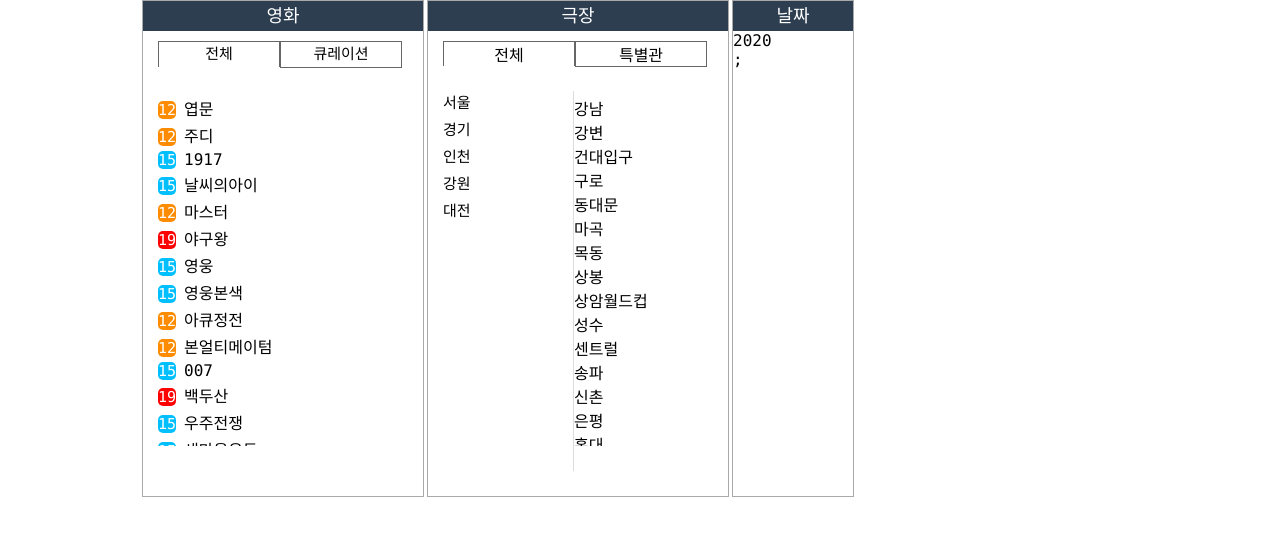
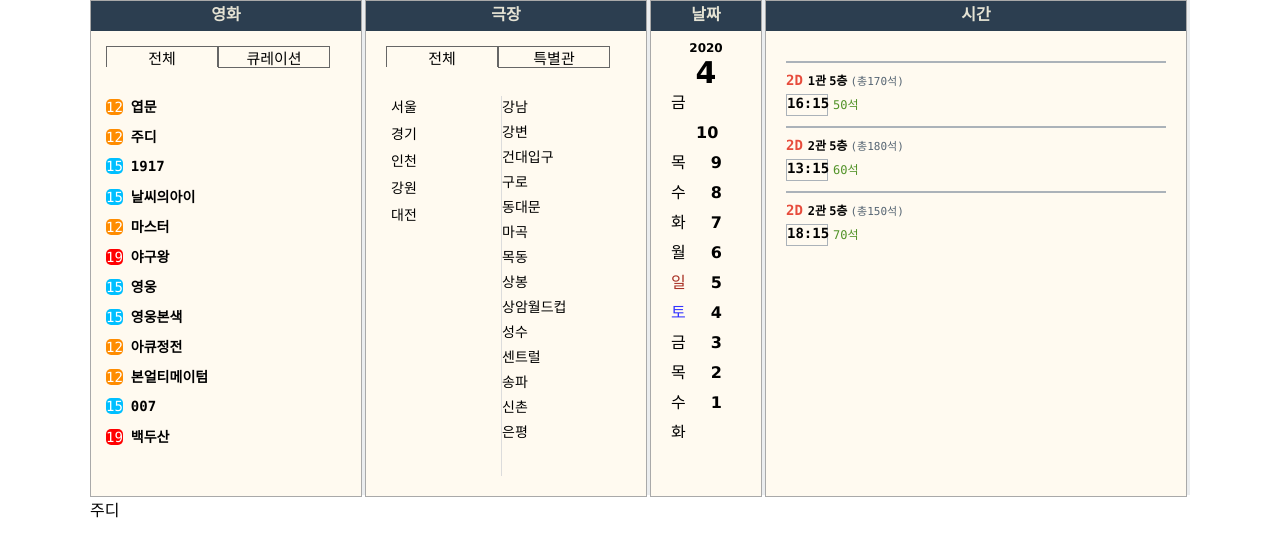
Before and after one commit to YoungJInzz/cinerium_prod, a React (Create React App) app in the folder client/: page / in a window 1280 px wide. Shown: the top 556 px of the page. Built offline with nearby package versions, Linux system fonts and the light colour scheme.

Commit message:
Add dates,time component

```diff
--- /dev/null
+++ b/client/src/components/bookInfo.jsx
@@ -0,0 +1,7 @@
+import React from "react";
+
+const BookInfo = ({ movie }) => {
+  return <div>{movie}</div>;
+};
+
+export default BookInfo;
--- a/client/src/components/booking.jsx
+++ b/client/src/components/booking.jsx
@@ -1,6 +1,9 @@
 import React, { useEffect } from "react";
-import MovieItem from "./movieItem";
 import Dates from "./date";
+import MovieSection from "./movieSection";
+import TheatherSection from "./theatherSection";
+import TimeSection from "./timeSection";
+import BookInfo from "./bookInfo";
 
 const Booking = ({
   movie,
@@ -10,58 +13,29 @@ const Booking = ({
   regiontheater,
   movielist,
   theaterlist,
-  screenlist,
+  screeninfo,
   selectMovie,
   selectTheater,
-  selectScreen
+  selectScreen,
 }) => {
-  const regionList = theaterlist.map(item => item.region);
   useEffect(() => {
-    console.log(regiontheater);
-  });
+    console.log("screeninfo");
+  }, []);
   return (
     <div>
       <div className="booking-container">
         <div className="step1">
-          <div className="movie-section">
-            <div className="head">영화</div>
-            <div className="select">
-              <div className="menu">
-                <div className="btn-1">전체</div>
-                <div className="btn-2">큐레이션</div>
-              </div>
-              <div className="list">
-                {movielist.map(movie => (
-                  <MovieItem movie={movie} />
-                ))}
-              </div>
-            </div>
-          </div>
-          <div className="theater-section">
-            <div className="head">극장</div>
-            <div className="select">
-              <div className="menu">
-                <div className="btn-1">전체</div>
-                <div className="btn-2">특별관</div>
-              </div>
-              <div className="regionList">
-                {regionList.map(item => (
-                  <div
-                    className={"regionItem " + (item === region ? "on" : "")} //not working
-                  >
-                    {item}
-                  </div>
-                ))}
-              </div>
-              <div className="regiontheater">
-                {regiontheater.map(item => (
-                  <div className={"theaterItem"}>{item}</div>
-                ))}
-              </div>
-            </div>
-          </div>
+          <MovieSection movielist={movielist} selectMovie={selectMovie} />
+          <TheatherSection
+            region={region}
+            theaterlist={theaterlist}
+            regiontheater={regiontheater}
+            selectTheater={selectTheater}
+          />
           <Dates />
+          <TimeSection screeninfo={screeninfo} />
         </div>
+        <BookInfo movie={movie} />
       </div>
     </div>
   );
--- a/client/src/components/date.jsx
+++ b/client/src/components/date.jsx
@@ -1,18 +1,60 @@
 import React, { useState, useEffect } from "react";
 
+const DateItem = ({ item }) => {
+  return (
+    <div className="dateItem">
+      <span
+        className={
+          "day " + (item.day === "일" ? "sun" : item.day === "토" ? "sat" : "")
+        }
+      >
+        {item.day}
+      </span>
+      <span className="date">{item.date}</span>
+    </div>
+  );
+};
+
 const Dates = () => {
-  const [date, setDate] = useState();
+  const [year, setYear] = useState();
+  const [month, setMonth] = useState();
+  const [dates, setDates] = useState([]);
 
-  const getYear = () => setDate(new Date().getFullYear());
+  const getDateArr = () => {
+    let arr = [];
+    var weekday = new Array(7);
+    weekday[0] = "일";
+    weekday[1] = "월";
+    weekday[2] = "화";
+    weekday[3] = "수";
+    weekday[4] = "목";
+    weekday[5] = "금";
+    weekday[6] = "토";
+    for (let i = 0; i < 20; i++) {
+      let d = new Date();
+      d.setDate(d.getDate() - i);
+      let date = d.getDate();
+      let day = weekday[d.getDay()];
+      arr.push({ day, date });
+    }
+    // console.log(arr);
+    return arr;
+  };
+  useEffect(() => {
+    setYear(new Date().getFullYear());
+    setMonth(new Date().getMonth() + 1);
+    setDates(getDateArr());
+  }, []);
 
-  useEffect(() => {
-    getYear();
-  }, []);
   return (
     <>
       <div className="dateSection">
         <div className="head">날짜</div>
-        <div className="year">{date}</div>;
+        <div className="year">{year}</div>
+        <div className="month">{month}</div>
+        <div className="dates">
+          {dates && dates.map((item) => <DateItem item={item} />)}
+        </div>
       </div>
     </>
   );
--- a/client/src/components/movieItem.jsx
+++ b/client/src/components/movieItem.jsx
@@ -1,9 +1,12 @@
 import React from "react";
 
-const MovieItem = ({ movie }) => {
+const MovieItem = ({ movie, selectMovie }) => {
+  const Doit = () => {
+    console.log("abc");
+  };
   return (
     <div>
-      <div className="movieItem">
+      <div className="movieItem" onClick={() => selectMovie(movie.title)}>
         <span
           className={
             "age " +
@@ -12,7 +15,7 @@ const MovieItem = ({ movie }) => {
         >
           {movie.age}
         </span>
-        <span>{movie.title}</span>
+        <span className="title">{movie.title}</span>
       </div>
     </div>
   );
--- a/client/src/components/movieSection.jsx
+++ b/client/src/components/movieSection.jsx
@@ -1,17 +1,18 @@
 import React from "react";
 import MovieItem from "./movieItem";
 
-const MovieSection = ({ movielist }) => {
+const MovieSection = ({ movielist, selectMovie }) => {
   return (
     <div className="movie-section">
       <div className="head">영화</div>
       <div className="select">
-        <div className="menu"></div>
-        <div className="btn-1">전체</div>
-        <div className="btn-2">큐레이션</div>
+        <div className="menu">
+          <div className="btn-1">전체</div>
+          <div className="btn-2">큐레이션</div>
+        </div>
         <div className="list">
-          {movielist.map(movie => (
-            <MovieItem movie={movie} />
+          {movielist.map((movie) => (
+            <MovieItem movie={movie} selectMovie={selectMovie} />
           ))}
         </div>
       </div>
--- /dev/null
+++ b/client/src/components/theatherSection.jsx
@@ -0,0 +1,39 @@
+import React from "react";
+
+const TheatherSection = ({
+  region,
+  theaterlist,
+  regiontheater,
+  selectTheater,
+}) => {
+  const regionList = theaterlist.map((item) => item.region);
+  return (
+    <div className="theater-section">
+      <div className="head">극장</div>
+      <div className="select">
+        <div className="menu">
+          <div className="btn-1">전체</div>
+          <div className="btn-2">특별관</div>
+        </div>
+        <div className="regionList">
+          {regionList.map((item) => (
+            <div
+              className={"regionItem " + (item === region ? "on" : "")} //not working
+            >
+              {item}
+            </div>
+          ))}
+        </div>
+        <div className="regiontheater">
+          {regiontheater.map((item) => (
+            <div className={"theaterItem"} onClick={() => selectTheater(item)}>
+              {item}
+            </div>
+          ))}
+        </div>
+      </div>
+    </div>
+  );
+};
+
+export default TheatherSection;
--- /dev/null
+++ b/client/src/components/timeItem.jsx
@@ -0,0 +1,19 @@
+import React from "react";
+
+const TimeItem = ({ item }) => {
+  return (
+    <div className="timeItem">
+      <span className="dimension">{item.dimension}</span>
+      <span className="screen">{item.screen}</span>
+      <span className="layer">{item.layer}</span>
+      <span className="totalSeat">(총{item.totalSeat}석)</span>
+      <br />
+      <div className="seatSelect">
+        <div className="time">{item.time}</div>
+        <div className="emptySeat">{item.emptySeat}석</div>
+      </div>
+    </div>
+  );
+};
+
+export default TimeItem;
--- /dev/null
+++ b/client/src/components/timeSection.jsx
@@ -0,0 +1,16 @@
+import React from "react";
+import TimeItem from "./timeItem";
+const TimeSection = ({ screeninfo }) => {
+  return (
+    <div className="timeSection">
+      <div className="head">시간</div>
+      <div className="timeInfo">
+        {screeninfo.map((item) => (
+          <TimeItem item={item} />
+        ))}
+      </div>
+    </div>
+  );
+};
+
+export default TimeSection;
--- a/client/src/containers/BookingContainer.js
+++ b/client/src/containers/BookingContainer.js
@@ -14,7 +14,7 @@ const BookingConatainer = ({
   screeninfo,
   selectMovie,
   selectTheater,
-  selectScreen
+  selectScreen,
 }) => {
   return (
     <Booking
@@ -42,11 +42,11 @@ export default connect(
     regiontheater: booking.regiontheater,
     movielist: booking.movielist,
     theaterlist: booking.theaterlist,
-    screenlnfo: booking.screenlist
+    screeninfo: booking.screeninfo,
   }),
   {
     selectMovie,
     selectTheater,
-    selectScreen
+    selectScreen,
   }
 )(BookingConatainer);
--- a/client/src/modules/booking.js
+++ b/client/src/modules/booking.js
@@ -5,10 +5,10 @@ const SELECT_THEATER = "booking/SELECT_THEATER";
 const SELECT_SCREEN = "booking/SELECT_TIME";
 const SELECT_REGION = "booking/SELECT_REGION";
 
-export const selectMovie = createAction(SELECT_MOVIE, input => input);
-export const selectTheater = createAction(SELECT_THEATER, input => input);
-export const selectScreen = createAction(SELECT_THEATER, input => input);
-export const selectRegion = createAction(SELECT_REGION, input => input);
+export const selectMovie = createAction(SELECT_MOVIE, (input) => input);
+export const selectTheater = createAction(SELECT_THEATER, (input) => input);
+export const selectScreen = createAction(SELECT_THEATER, (input) => input);
+export const selectRegion = createAction(SELECT_REGION, (input) => input);
 
 const initialState = {
   movie: "주디",
@@ -32,7 +32,7 @@ const initialState = {
     "은평",
     "홍대",
     "강서",
-    "이태원"
+    "이태원",
   ],
   movielist: [
     { title: "엽문", age: 12 },
@@ -52,7 +52,7 @@ const initialState = {
     { title: "광복절", age: 12 },
     { title: "본얼티메이텀2", age: 12 },
     { title: "0073", age: 19 },
-    { title: "백두산2", age: 15 }
+    { title: "백두산2", age: 15 },
   ],
   theaterlist: [
     {
@@ -72,44 +72,65 @@ const initialState = {
         "송파",
         "신촌",
         "은평",
-        "홍대"
-      ]
+        "홍대",
+      ],
     },
     {
       region: "경기",
-      theaterlist: ["경기광주", "광교", "광교상현", "구리", "김포"]
+      theaterlist: ["경기광주", "광교", "광교상현", "구리", "김포"],
     },
     {
       region: "인천",
-      theaterlist: ["계양", "남주안", "부평", "인천"]
+      theaterlist: ["계양", "남주안", "부평", "인천"],
     },
     {
       region: "강원",
-      theaterlist: ["걍릉", "춘천", "춘천명동"]
+      theaterlist: ["걍릉", "춘천", "춘천명동"],
     },
     {
       region: "대전",
-      theaterlist: ["당진", "대전", "서산", "천안"]
-    }
+      theaterlist: ["당진", "대전", "서산", "천안"],
+    },
   ],
-  screenlist: [
-    { screen: "1관", time: "16:15" },
-    { screen: "2관", time: "13:15" },
-    { screen: "2관", time: "18:15" }
-  ]
+  screeninfo: [
+    {
+      screen: "1관",
+      layer: "5층",
+      time: "16:15",
+      dimension: "2D",
+      totalSeat: 170,
+      emptySeat: 50,
+    },
+    {
+      screen: "2관",
+      layer: "5층",
+      time: "13:15",
+      dimension: "2D",
+      totalSeat: 180,
+      emptySeat: 60,
+    },
+    {
+      screen: "2관",
+      layer: "5층",
+      time: "18:15",
+      dimension: "2D",
+      totalSeat: 150,
+      emptySeat: 70,
+    },
+  ],
 };
 const booking = handleActions(
   {
     [SELECT_MOVIE]: (state, action) => ({ ...state, movie: action.payload }),
     [SELECT_THEATER]: (state, action) => ({
       ...state,
-      theater: action.payload
+      theater: action.payload,
     }),
     [SELECT_SCREEN]: (state, action) => ({ ...state, screen: action.payload }),
     [SELECT_REGION]: (state, action) => ({
       ...state,
-      regiontheater: action.payload
-    })
+      regiontheater: action.payload,
+    }),
   },
   initialState
 );
--- a/client/src/style/style.css
+++ b/client/src/style/style.css
@@ -4,66 +4,72 @@ body {
 .booking-container {
   position: relative;
   margin: 0 auto;
-  width: 996px;
+  width: 1100px;
 }
-.step1 {
+.booking-container .step1 {
+  background-color: #ebedef;
   height: 495px;
 }
 /*movie*/
 
 .movie-section {
+  background-color: #fffaf0;
   height: 495px;
   position: relative;
   float: left;
-  width: 280px;
+  width: 270px;
   margin-right: 3px;
   border: 1px solid #a9a9a9;
 }
 
 .movie-section .head {
-  font-size: 18px;
+  font-size: 16px;
+  font-weight: 600;
   height: 30px;
   text-align: center;
-  color: white;
+  color: #e5e3d4;
   background-color: #2c3e50;
 }
 
 .movie-section .select {
   margin-left: 15px;
   margin-right: 10px;
-  margin-top: 10px;
+  margin-top: 15px;
 }
 .movie-section .menu {
   height: 50px;
 }
 .movie-section .btn-1 {
   font-size: 15px;
-  height: 25px;
+  height: 20px;
   border: 1px solid #666;
   border-bottom: 0;
   display: inline-block;
   text-align: center;
-  width: 120px;
+  width: 110px;
 }
 .movie-section .btn-2 {
   font-size: 15px;
-  height: 25px;
+  height: 20px;
   border: 1px solid #666;
   display: inline-block;
   text-align: center;
-  width: 120px;
+  width: 110px;
 }
 .movieItem {
-  margin-bottom: 3px;
+  height: 30px;
+}
+.movieItem:hover {
+  cursor: pointer;
 }
 .movie-section .select .list {
-  margin-top: 5px;
+  height: 5px;
   overflow: auto;
   height: 350px;
 }
 
 .age {
-  font-size: 15px;
+  font-size: 14px;
   margin-right: 8px;
   background-color: darkorange;
   color: white;
@@ -81,12 +87,17 @@ body {
   background-color: #ff0000;
 }
 
+.movieItem .title {
+  font-size: 14px;
+  font-weight: 600;
+}
 /*movie*/
 
 /*theater*/
 .theater-section {
+  background-color: #fffaf0;
   height: 495px;
-  width: 300px;
+  width: 280px;
   position: relative;
   float: left;
   margin-right: 3px;
@@ -94,47 +105,53 @@ body {
 }
 
 .theater-section .head {
-  font-size: 18px;
+  font-size: 16px;
+  font-weight: 600;
   height: 30px;
   text-align: center;
-  color: white;
+  color: #e5e3d4;
   background-color: #2c3e50;
 }
 
 .theater-section .select {
-  margin-left: 15px;
+  margin-left: 20px;
   margin-right: 15px;
-  margin-top: 10px;
+  margin-top: 15px;
 }
 
 .theater-section .menu {
   height: 50px;
 }
 .theater-section .btn-1 {
+  font-size: 15px;
+  height: 20px;
   border: 1px solid #666;
   border-bottom: 0;
   display: inline-block;
   text-align: center;
-  width: 130px;
+  width: 110px;
 }
 
 .theater-section .btn-2 {
+  font-size: 15px;
+  height: 20px;
   border: 1px solid #666;
   display: inline-block;
   text-align: center;
-  width: 130px;
+  width: 110px;
 }
 .regionList {
+  margin-left: 5px;
   position: relative;
   float: left;
   border-right: 1px solid #dcdcdc;
-  width: 130px;
+  width: 110px;
   height: 380px;
 }
 .theater-section .regionItem {
   width: 110px;
   height: 25px;
-  font-size: 15px;
+  font-size: 14px;
   margin-bottom: 2px;
 }
 
@@ -143,16 +160,24 @@ body {
 }
 
 .regiontheater {
-  margin-top: 5px;
   overflow: auto;
   height: 350px;
+}
+
+.theaterItem {
+  font-size: 14px;
+  height: 25px;
+}
+.theaterItem:hover {
+  cursor: pointer;
 }
 /*theater*/
 
 /*date*/
 .dateSection {
+  background-color: #fffaf0;
   height: 495px;
-  width: 120px;
+  width: 110px;
   position: relative;
   float: left;
   margin-right: 3px;
@@ -160,20 +185,147 @@ body {
 }
 
 .dateSection .head {
-  font-size: 18px;
+  font-size: 16px;
+  font-weight: 600;
   height: 30px;
   text-align: center;
-  color: white;
+  color: #e5e3d4;
   background-color: #2c3e50;
 }
 
 .year {
-  margin: 0 auto;
+  font-size: 12px;
+  font-family: Verdana;
+  font-weight: bold;
+  margin-top: 10px;
+  text-align: center;
 }
+
+.month {
+  margin-top: 3px;
+  font-size: 30px;
+  font-family: Verdana;
+  font-weight: bold;
+  text-align: center;
+  line-height: 30px;
+}
+.dateItem {
+  margin-left: 20px;
+  width: 60px;
+  position: relative;
+  line-height: 30px;
+}
+.dateItem:hover {
+  cursor: pointer;
+}
+.day {
+  font-size: 16px;
+}
+
+.sun {
+  color: #a93226;
+}
+
+.sat {
+  color: #3333ff;
+}
+.date {
+  margin-left: 25px;
+  font-size: 16px;
+  font-family: Verdana;
+  font-weight: bold;
+}
+
+.dates {
+  margin-right: 10px;
+  overflow: auto;
+  height: 350px;
+}
+/* date*/
+
+/*time*/
+.timeSection {
+  background-color: #fffaf0;
+  height: 495px;
+  width: 420px;
+  position: relative;
+  float: left;
+  margin-right: 3px;
+  border: 1px solid #a9a9a9;
+}
+
+.timeSection .head {
+  font-size: 16px;
+  font-weight: 600;
+  height: 30px;
+  text-align: center;
+  color: #e5e3d4;
+  background-color: #2c3e50;
+}
+
+.timeItem {
+  padding-top: 7px;
+  padding-bottom: 7px;
+  border-top: 2px solid #abb2b9;
+  margin-top: 30px;
+  margin-left: 20px;
+  margin-right: 20px;
+}
+
+.dimension {
+  margin-right: 5px;
+  font-size: 14px;
+  font-weight: 600;
+  color: #e74c3c;
+}
+
+.screen {
+  margin-right: 3px;
+  font-size: 12px;
+  font-weight: 600;
+}
+
+.layer {
+  margin-right: 3px;
+  font-size: 12px;
+  font-weight: 600;
+}
+
+.totalSeat {
+  font-size: 11px;
+  color: #566573;
+}
+
+.seatSelect {
+  cursor: pointer;
+}
+
+.timeItem .time {
+  position: relative;
+  float: left;
+  width: 40px;
+  text-align: center;
+  height: 20px;
+  border: 1px solid #abb2b9;
+  margin-top: 5px;
+  margin-right: 5px;
+  font-size: 14px;
+  font-weight: bold;
+}
+
+.emptySeat {
+  position: relative;
+  float: left;
+  width: 30px;
+  margin-top: 6px;
+  font-size: 12px;
+  color: #519227;
+}
+/*time*/
 
 /*scroll bar*/
 ::-webkit-scrollbar {
-  width: 10px;
+  width: 7px;
 }
 
 /* Track */
```
